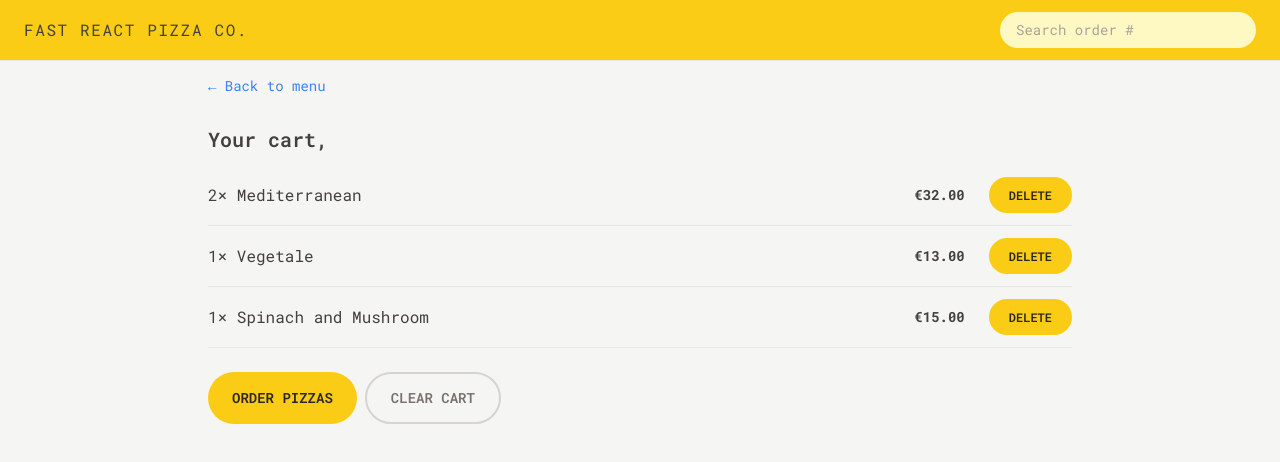
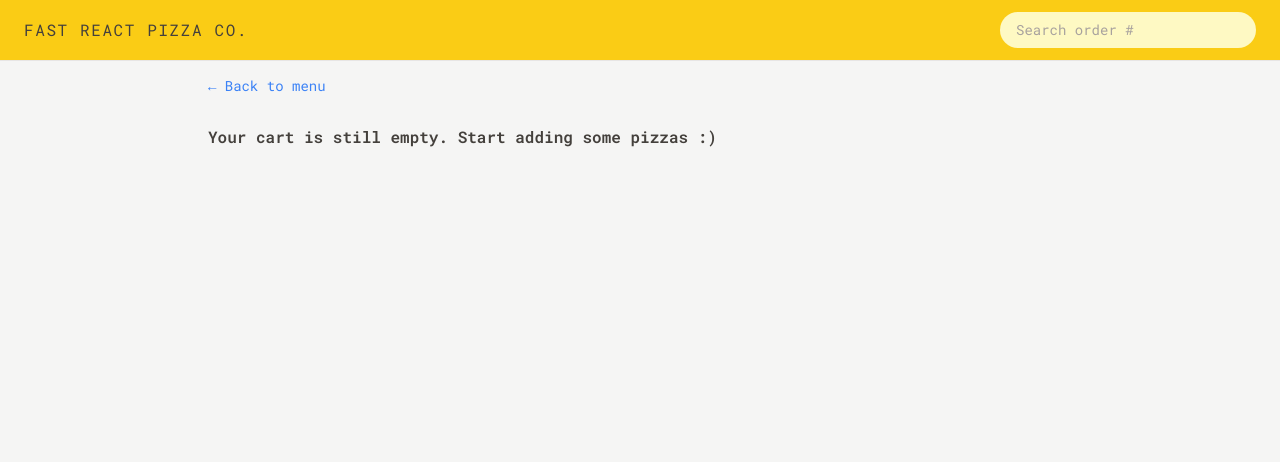
Before and after one commit to GabrielaMendes/react-fast-pizza, a React (Vite) app: page /cart in a window 1280 px wide. Shown: the top 462 px of the page. Built offline with nearby package versions, Linux system fonts and the light colour scheme.

Commit message:
Updated cart component to use state data and empty cart component conditionally

```diff
--- a/src/features/cart/Cart.jsx
+++ b/src/features/cart/Cart.jsx
@@ -1,37 +1,16 @@
-import { Link } from "react-router-dom";
 import LinkButton from "../../ui/LinkButton";
 import Button from "../../ui/Button";
 import CartItem from "./CartItem";
-import { useSelector } from "react-redux";
-
-const fakeCart = [
-  {
-    id: 12,
-    name: "Mediterranean",
-    quantity: 2,
-    unitPrice: 16,
-    totalPrice: 32,
-  },
-  {
-    id: 6,
-    name: "Vegetale",
-    quantity: 1,
-    unitPrice: 13,
-    totalPrice: 13,
-  },
-  {
-    id: 11,
-    name: "Spinach and Mushroom",
-    quantity: 1,
-    unitPrice: 15,
-    totalPrice: 15,
-  },
-];
+import { useDispatch, useSelector } from "react-redux";
+import { clearCart, getCart } from "./cartSlice";
+import EmptyCart from "./EmptyCart";
 
 function Cart() {
   const username = useSelector((state) => state.user.username);
+  const cart = useSelector(getCart);
+  const dispatch = useDispatch();
 
-  const cart = fakeCart;
+  if (!cart.length) return <EmptyCart />
 
   return (
     <div className="px-4 py-3">
@@ -41,7 +20,7 @@ function Cart() {
 
       <ul className="mt-3  divide-y divide-stone-200 border-b">
         {cart.map((item) => (
-          <CartItem item={item} key={item.id} />
+          <CartItem item={item} key={item.pizzaId} />
         ))}
       </ul>
 
@@ -50,7 +29,9 @@ function Cart() {
           Order pizzas
         </Button>
 
-        <Button type="secondary">Clear cart</Button>
+        <Button type="secondary" onClick={() => dispatch(clearCart())}>
+          Clear cart
+        </Button>
       </div>
     </div>
   );
--- a/src/features/cart/EmptyCart.jsx
+++ b/src/features/cart/EmptyCart.jsx
@@ -1,11 +1,13 @@
-import { Link } from 'react-router-dom';
+import LinkButton from '../../ui/LinkButton';
 
 function EmptyCart() {
   return (
-    <div>
-      <Link to="/menu">&larr; Back to menu</Link>
+    <div className="px-4 py-3">
+      <LinkButton to="/menu">&larr; Back to menu</LinkButton>
 
-      <p>Your cart is still empty. Start adding some pizzas :)</p>
+      <p className="mt-7 font-semibold">
+        Your cart is still empty. Start adding some pizzas :)
+      </p>
     </div>
   );
 }
--- a/src/features/cart/cartSlice.js
+++ b/src/features/cart/cartSlice.js
@@ -47,6 +47,8 @@ export const {
 
 export default cartSlice.reducer;
 
+export const getCart = (state) => state.cart.cart;
+
 export const getTotalCartPrice = (state) =>
   state.cart.cart.reduce((acc, item) => acc + item.totalPrice, 0);
 
```
